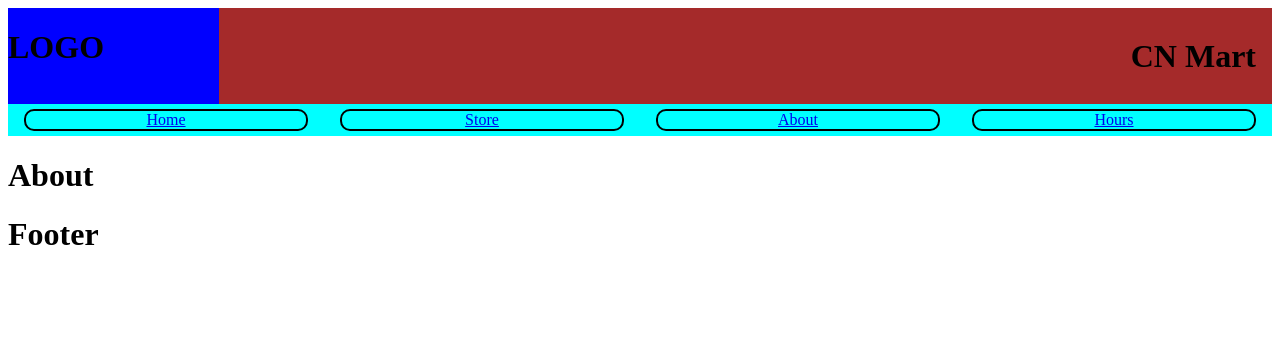
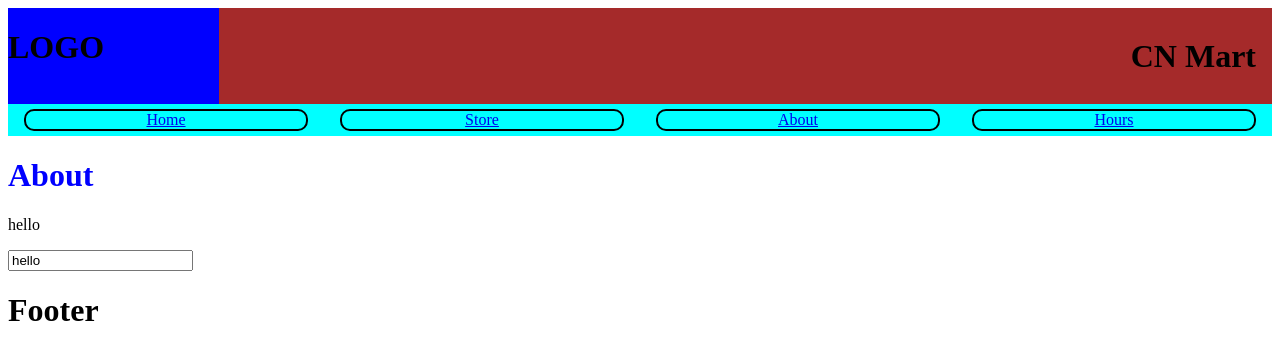
Before and after one commit to Ckher96/CN-Mart, a React (Create React App) app in the folder cn-mart-react/: page /about in a window 1280 px wide. Shown: the top 360 px of the page. Built offline with nearby package versions, Linux system fonts and the light colour scheme.

Commit message:
add about page

```diff
--- a/cn-mart-react/src/App.js
+++ b/cn-mart-react/src/App.js
@@ -5,6 +5,7 @@ import Home from "./components/Home/Home";
 import Footer from "./components/Footer/Footer";
 import Store from "./components/Store/Store";
 import "./App.css"
+import About from "./components/About/About";
 
 function App() {
   return (
@@ -14,7 +15,7 @@ function App() {
       <Routes>
         <Route path="/" element={<Home/>} />
         <Route path="/store" element={<Store />} />
-        <Route path="/about" element={<h1>About</h1>} />
+        <Route path="/about" element={<About />} />
         <Route path="/hours" element={<h1>Hours</h1>} />
       </Routes>
       <Footer />
--- /dev/null
+++ b/cn-mart-react/src/components/About/About.js
@@ -0,0 +1,19 @@
+import { useState } from "react"
+import style from "./About.module.css"
+
+function About() {
+    const [p, setP] = useState("hello")
+
+    return (
+        <div>
+            <h1 className={style.AboutH1}>About</h1>
+        <p>{p}</p>
+        <input value={p} onChange={(e) => {
+            setP(e.target.value)
+        }} />
+        </div>
+
+    )
+}
+
+export default About
--- /dev/null
+++ b/cn-mart-react/src/components/About/About.module.css
@@ -0,0 +1,3 @@
+.AboutH1 {
+    color: blue;
+}
```
